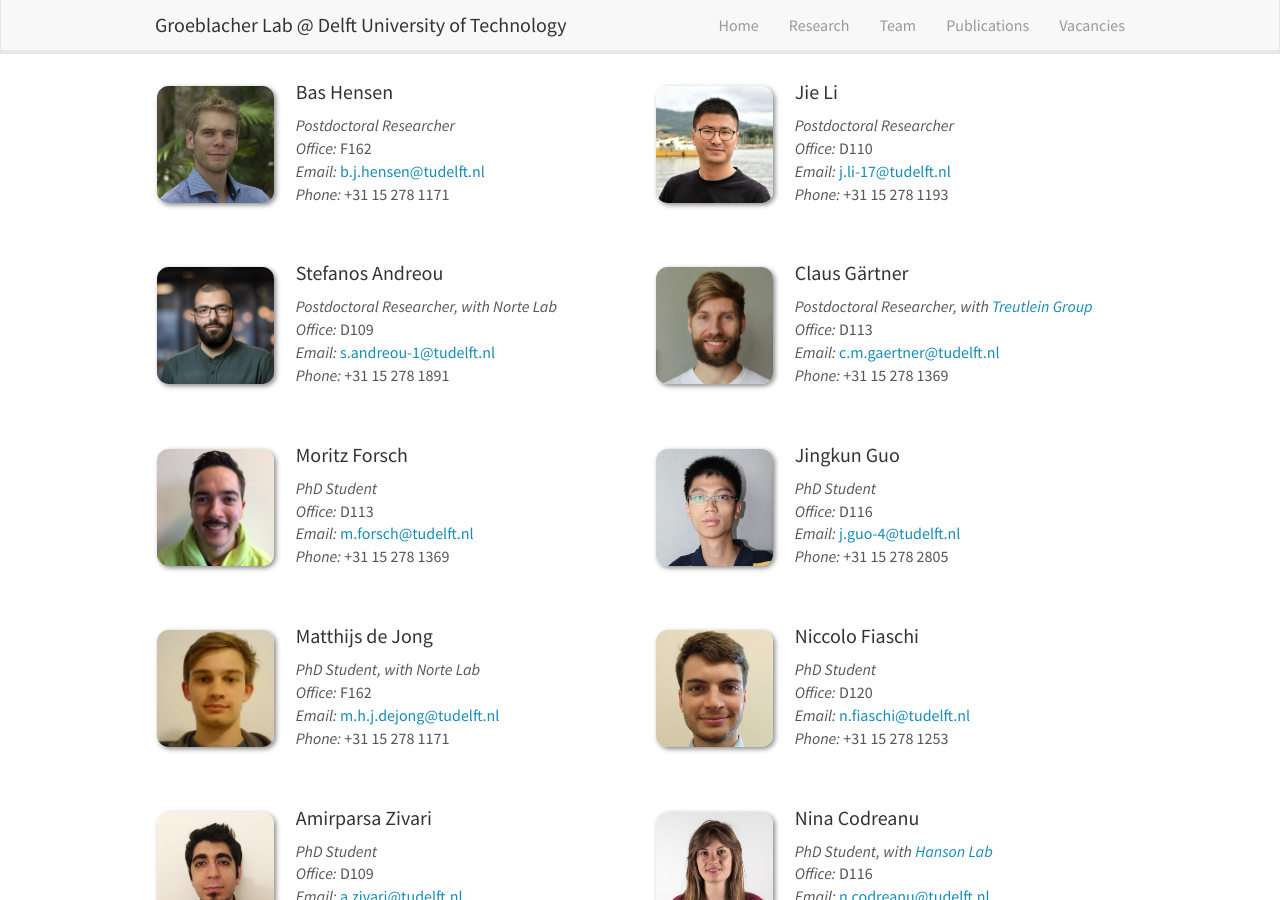
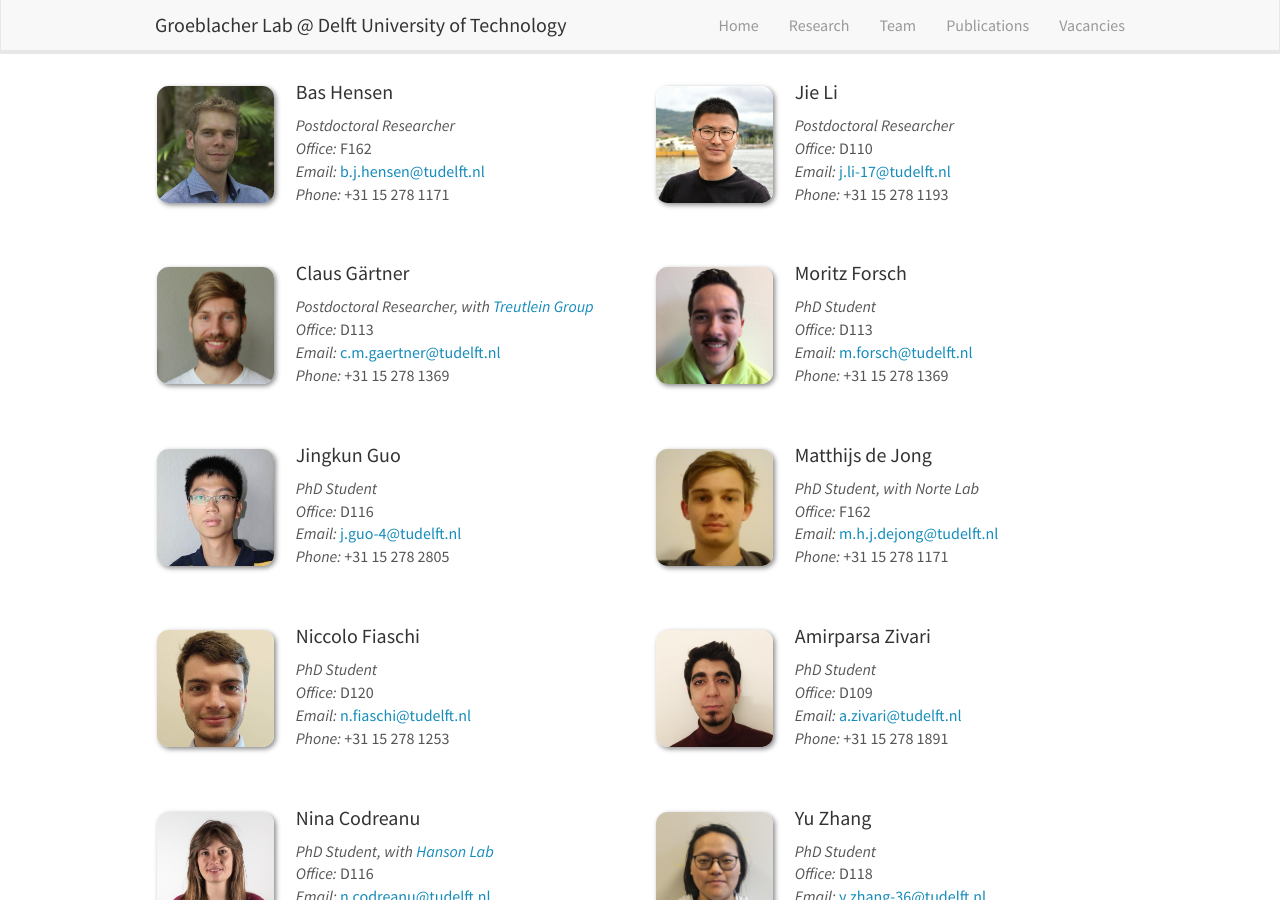
Before and after one commit to sgroeblacher/groeblacherlab, a Jekyll site: the page built from _pages/team.md, in a window 1280 px wide and 900 px high, scrolled down 361 px. Built offline with Jekyll 4.4.1, drawn with Linux system fonts in a browser that asks for light colours; nearby versions of some CDN libraries.

Commit message:
modified:   _data/alumni_postdoc.yml 	modified:   _data/team_members.yml

```diff
--- a/_data/alumni_postdoc.yml
+++ b/_data/alumni_postdoc.yml
@@ -1,3 +1,5 @@
+- name: Stefanos Andreou
+
 - name: Richard Norte, now at <a href="https://www.tudelft.nl">TU Delft</a>
 
 - name: Clemens Schäfermeier, now at <a href="https://www.attocube.com/">Attocube</a>
--- a/_data/team_members.yml
+++ b/_data/team_members.yml
@@ -31,15 +31,6 @@
   office: D110
   cell: +31 15 278 1193
   email: j.li-17@tudelft.nl
-  CV: 0
-  number_educ: 0
-
-- name: Stefanos Andreou
-  photo: Stefanos.jpg
-  info: Postdoctoral Researcher, with Norte Lab
-  office: D109
-  cell: +31 15 278 1891
-  email: s.andreou-1@tudelft.nl
   CV: 0
   number_educ: 0
 
```
